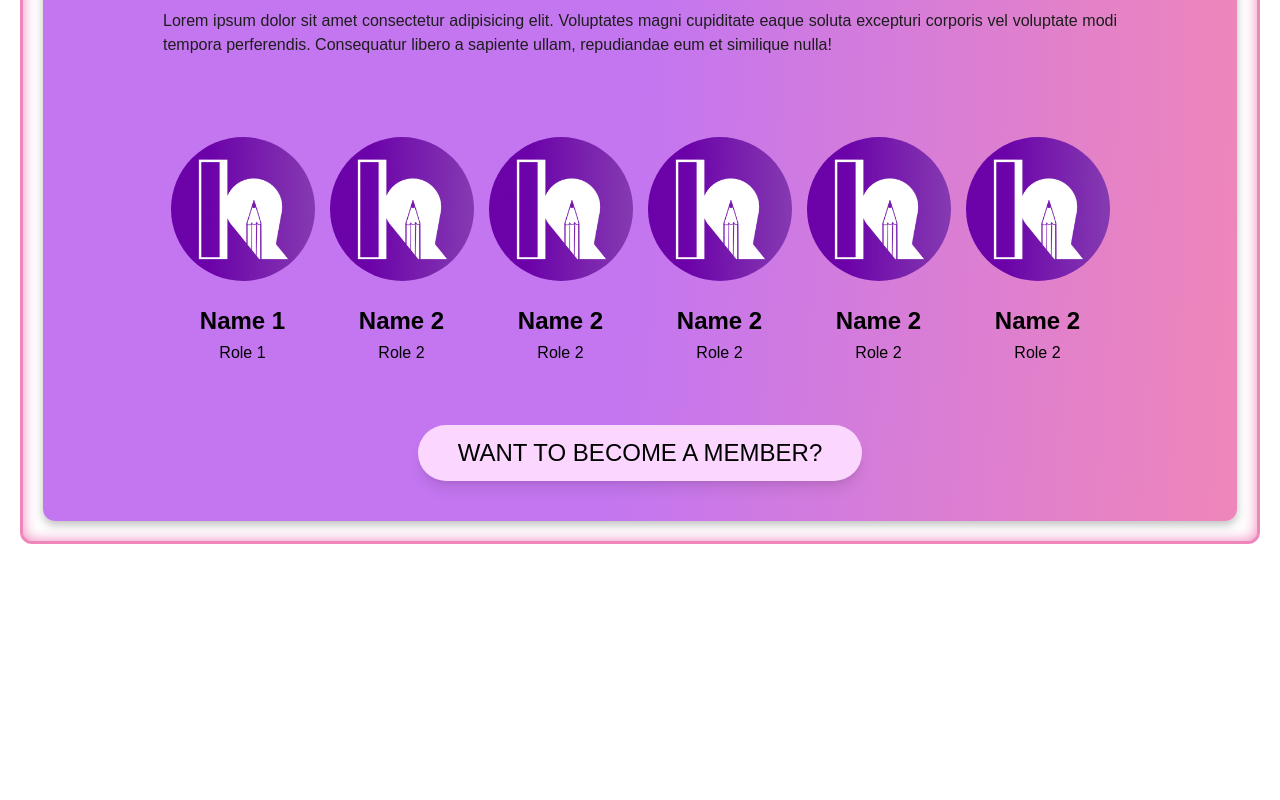
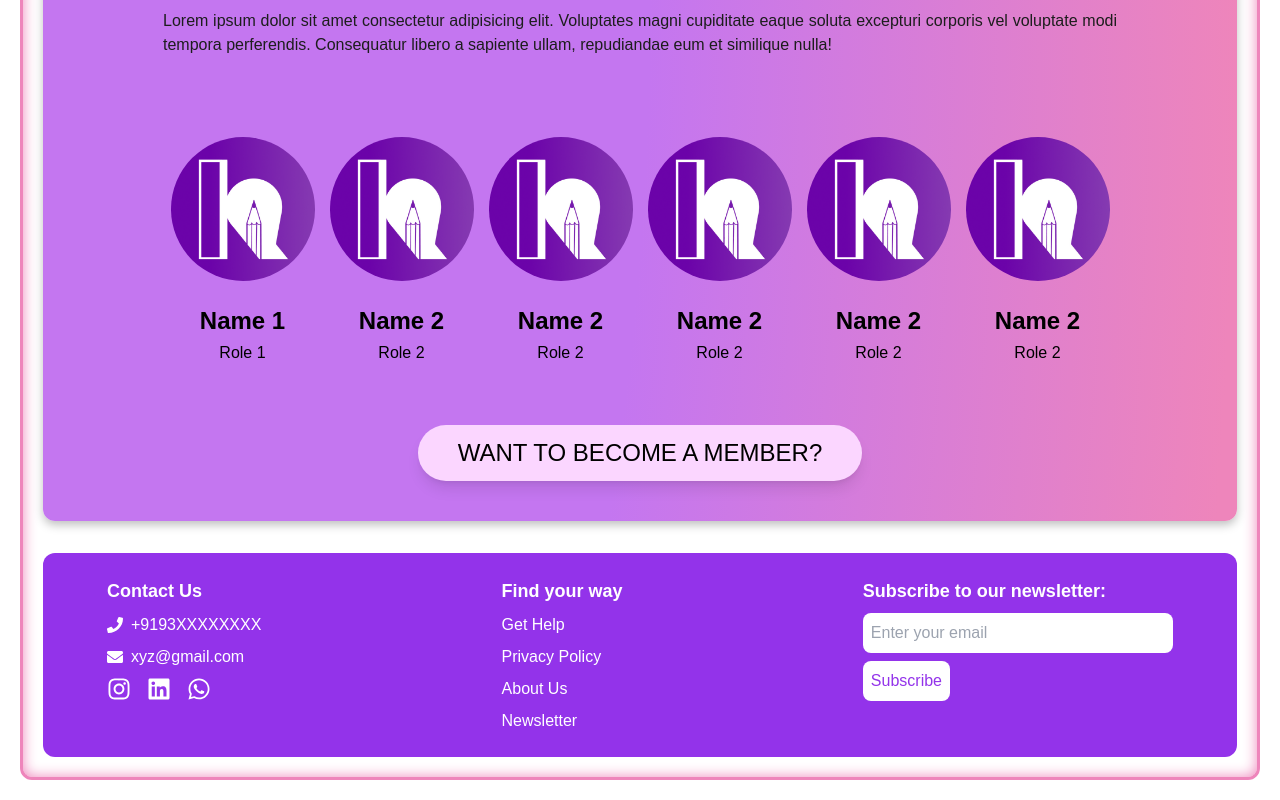
Before and after one commit to Soumyadipmaity1/k-prep, a Next.js app: page / in a window 1280 px wide. Shown: the part 1822-2622 px from the top of the page. Before the commit the page ends 2386 px from the top, so only its background shows below. Built offline with nearby package versions, Linux system fonts and the light colour scheme; a web font is replaced by a local one.

Commit message:
refactor: Add Footer component to landing page

```diff
--- a/src/app/page.tsx
+++ b/src/app/page.tsx
@@ -5,7 +5,7 @@ import Testimonials from "@/components/landingpage/Testimonial/testinomial";
 import { denkOne } from './font';
 import dynamic from 'next/dynamic';
 import Hero from '@/components/landingpage/Hero/Hero';
-const MaterialSlider = dynamic(() => import('../components/Slider/SliderComponent'), { ssr: false });
+import Footer from '@/components/Footer/footer';
 
 export default function Home() {
   return (
@@ -16,6 +16,8 @@ export default function Home() {
       <FeatureSection />
       <Testimonials />
       <Team />
+      <Footer />
+
 </div>
     </div>
   );
```
